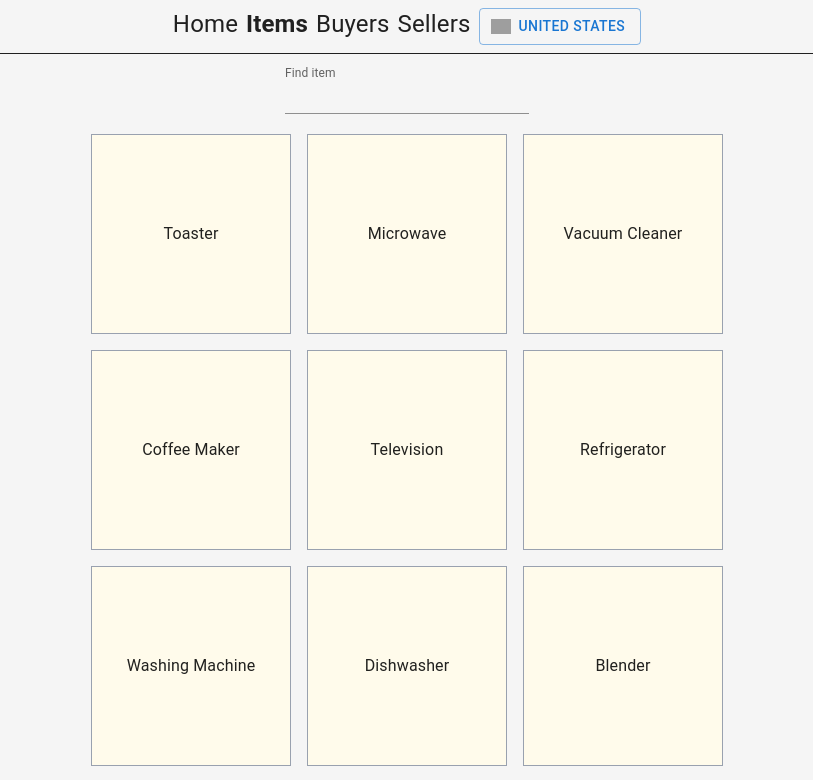
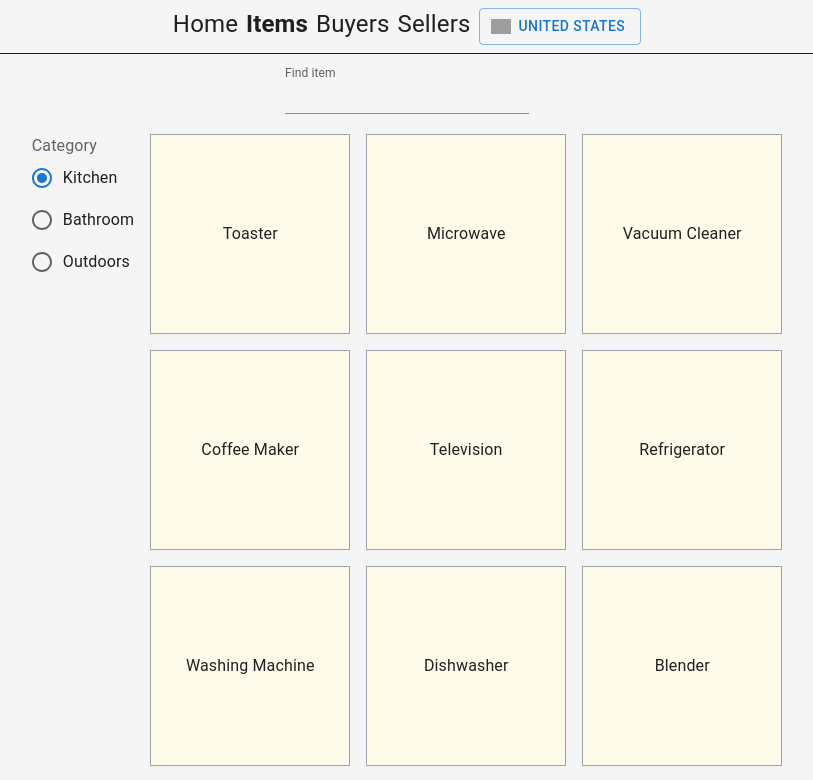
Before and after one commit to akulOn/china_org, a React (Vite) app: page /items in a window 1280 px wide. Shown: the top 780 px of the page, without its empty margins (233-1046 px from the left). Built offline with nearby package versions, Linux system fonts and the light colour scheme; grey boxes are pictures that could not be loaded; some icons are missing.

Commit message:
added radio buttons to pick categories

```diff
--- a/src/routes/items/index.tsx
+++ b/src/routes/items/index.tsx
@@ -1,10 +1,13 @@
 import { createFileRoute, Link } from "@tanstack/react-router";
 import {
   FormControl,
+  FormControlLabel,
+  FormLabel,
   Input,
   InputAdornment,
   InputLabel,
-  Paper,
+  Radio,
+  RadioGroup,
 } from "@mui/material";
 import SearchIcon from "@mui/icons-material/Search";
 import { useState } from "react";
@@ -119,7 +122,7 @@ function RouteComponent() {
   const [displayedItems, setDisplayedItems] = useState([...items]);
 
   return (
-    <div className="flex flex-col gap-5 p-2 items-center">
+    <div className="flex flex-col items-center justify-center gap-5 p-2">
       <FormControl variant="standard">
         <InputLabel htmlFor="input-with-icon-adornment">Find item</InputLabel>
         <Input
@@ -142,6 +145,31 @@ function RouteComponent() {
           }}
         />
       </FormControl>
+      <div className="flex">
+        <FormControl>
+          <FormLabel id="demo-radio-buttons-group-label">Category</FormLabel>
+          <RadioGroup
+            aria-labelledby="demo-radio-buttons-group-label"
+            defaultValue="kitchen"
+            name="radio-buttons-group"
+          >
+            <FormControlLabel
+              value="kitchen"
+              control={<Radio />}
+              label="Kitchen"
+            />
+            <FormControlLabel
+              value="bathroom"
+              control={<Radio />}
+              label="Bathroom"
+            />
+            <FormControlLabel
+              value="outdoors"
+              control={<Radio />}
+              label="Outdoors"
+            />
+          </RadioGroup>
+        </FormControl>
         <div className="grid grid-cols-3 gap-4">
           {displayedItems.map((item) => (
             <Link
@@ -159,5 +187,6 @@ function RouteComponent() {
           ))}
         </div>
       </div>
+    </div>
   );
 }
```
Lines whose indentation alone changed are shown as unchanged.
